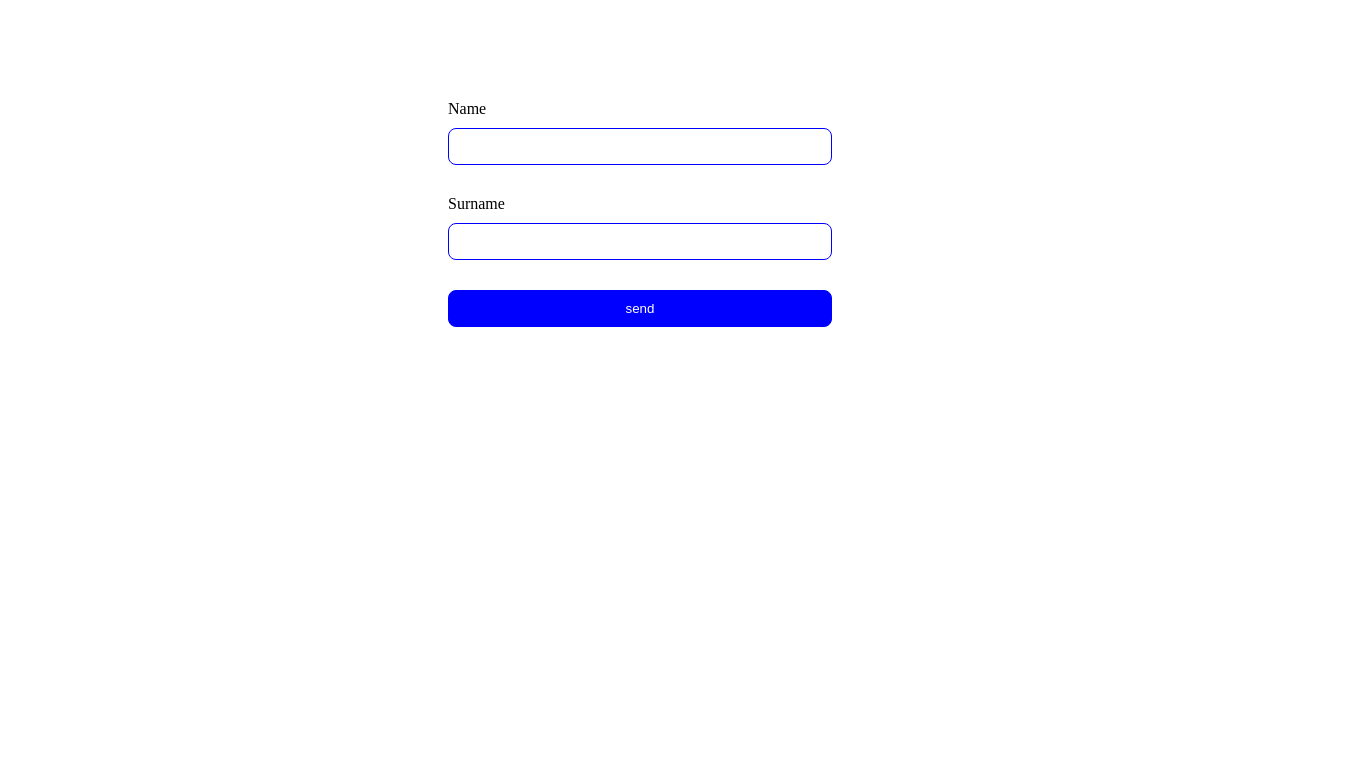
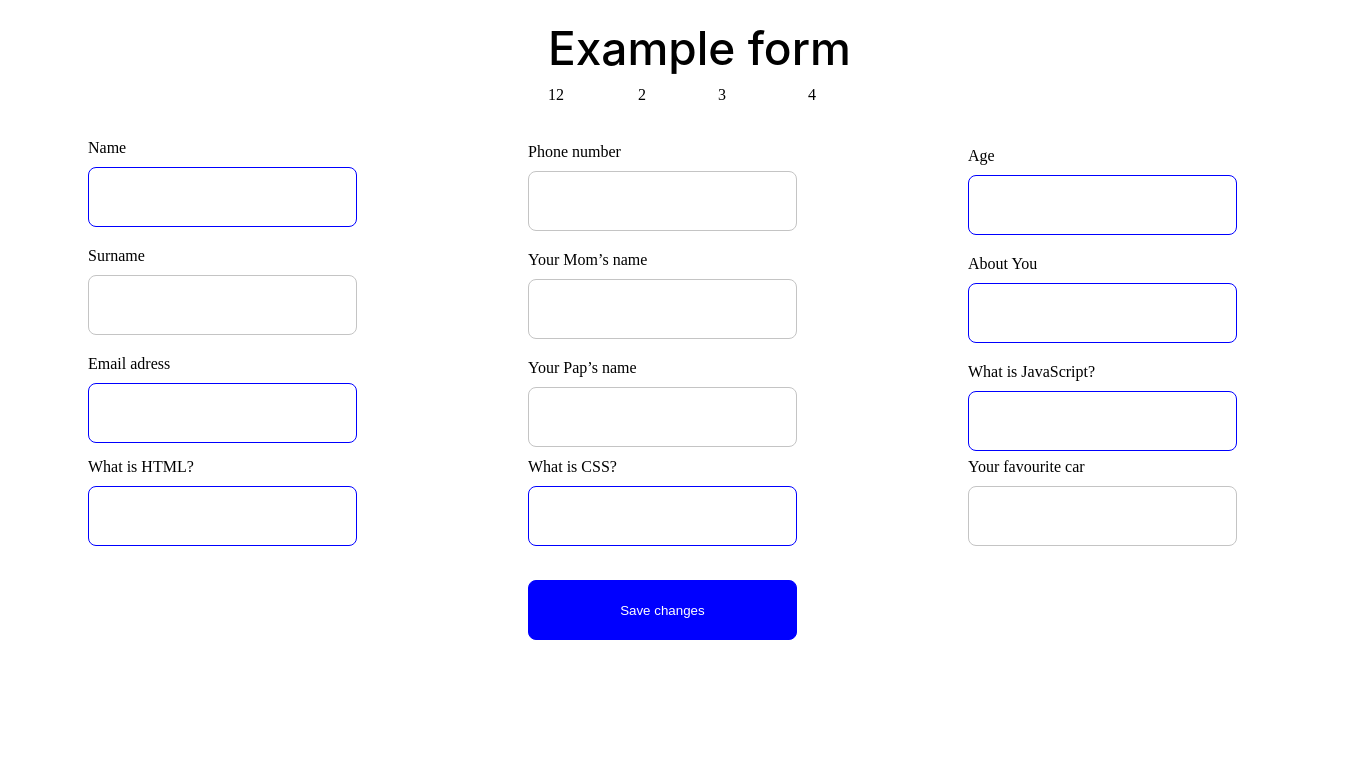
Before and after one commit to samirfaritov/required, a plain HTML site: page index.html in a window 1280 px wide. Shown: the whole page, 1352 px wide, since content can reach past the window. Drawn offline with Linux system fonts and the light colour scheme.

Commit message:
Example form

```diff
--- a/index.html
+++ b/index.html
@@ -9,17 +9,92 @@
 
   <body>
     <form name="login">
+      <div class="h1">
+        <h1>Example form</h1>
+        <div class="p">
+             <p class="ALL">1</p>
+          <p class="NEED">2</p>
+          <p class="SUCCESS">3</p>
+          <p class="ERROR">4</p>
+        </div>
+      </div>
+      <div class="rr">
+        <div class="r">
                 <div class="required">
                   <label for="name">Name</label>
                   <input type="text" id="name" name="name" />
                   <span class="error-text"></span>
                 </div>
-      <div class="required">
+                <div>
                   <label for="surname">Surname</label>
                   <input type="text" id="surname" name="surname" />
                   <span class="errorText"></span>
                 </div>
-      <button>send</button>
+                <div class="required">
+                  <label for="name">Email adress</label>
+                  <input type="text" id="name" name="name" />
+                  <span class="error-text"></span>
+                </div>
+        </div>
+        <div class="r1">
+            <div>
+              <label for="surname">Phone number</label>
+              <input type="text" id="surname" name="surname" />
+              <span class="errorText"></span>
+            </div>
+            <div>
+              <label for="name">Your Mom’s name</label>
+              <input type="text" id="name" name="name" />
+              <span class="error-text"></span>
+            </div>
+            <div>
+              <label for="surname">Your Pap’s name</label>
+              <input type="text" id="surname" name="surname" />
+              <span class="errorText"></span>
+            </div>
+            <div class="r2">
+              <div class="required">
+                <label for="surname">Age</label>
+                <input type="text" id="surname" name="surname" />
+                <span class="errorText"></span>
+              </div>
+              <div class="required">
+                <label for="name">About You</label>
+                <input type="text" id="name" name="name" />
+                <span class="error-text"></span>
+              </div>
+              <div class="required">
+                <label for="surname">What is JavaScript?</label>
+                <input type="text" id="surname" name="surname" />
+                <span class="errorText"></span>
+              </div>
+            </div>
+          </div>
+          <div class="req">
+            <div class="b">
+              <div class="required">
+                <label for="surname">What is HTML?</label>
+                <input type="text" id="surname" name="surname" />
+                <span class="errorText"></span>
+              </div>
+            </div>
+            <div class="b1">
+              <div class="required">
+                <label for="surname">What is CSS?</label>
+                <input type="text" id="surname" name="surname" />
+                <span class="errorText"></span>
+              </div>
+            </div>
+            <div class="b2">
+              <div>
+                <label for="surname">Your favourite car</label>
+                <input type="text" id="surname" name="surname" />
+                <span class="errorText"></span>
+              </div>
+            </div>
+          </div>
+        </div>
+      <button>Save changes</button>
     </form>
 
 
--- a/main.js
+++ b/main.js
@@ -9,6 +9,13 @@ let patterns = {
 let inps = document.querySelectorAll('input')
 let form = document.forms.login
 
+let ALL = document.querySelector('.ALL')
+let NEED = document.querySelector('.NEED')
+let SUCCESS = document.querySelector('.SUCCESS')
+let ERROR = document.querySelector('.ERROR')
+
+
+ALL.innerHTML = inps.length
 
 inps.forEach(inp => {
     inp.onkeyup = () => {
@@ -35,7 +42,7 @@ form.onsubmit = (e) => {
         }
     })
     if (error) {
-        alert('Xatto')
+        // alert('Xatto')
     } else {
         submit()
     }
--- a/style/style.css
+++ b/style/style.css
@@ -12,6 +12,7 @@
     display: flex;
     flex-direction: column;
     gap: 20px;
+    position: relative;
   }
   form div {
     width: 100%;
@@ -23,7 +24,8 @@
     transition: 0.5s ease;
   }
   form div input {
-    width: 100%;
+    width: 70%;
+    height: 60px;
     padding: 10px;
     border-radius: 8px;
     border: 1px solid #c4c4c4;
@@ -39,7 +41,7 @@
     background-position: center;
     position: absolute;
     top: 38px;
-    right: -25px;
+    right: 100px;
     opacity: 0;
     transition: 0.5s ease;
   }
@@ -50,6 +52,12 @@
     color: #fff;
     border-radius: 8px;
     background-color: blue;
+    width: 70%;
+    height: 60px;
+    position: absolute;
+    top: 480px;
+    left: 80px;
+    cursor: pointer;
   }
 
   .required input {
@@ -66,3 +74,78 @@
   .errorField::after {
     opacity: 1 !important;
   }
+
+
+  form .rr {
+    display: flex;
+    position: relative;
+    right: 360px;
+    top: -65px;
+  }
+
+  form .rr .r1 {
+    position: relative;
+    left: 440px;
+    bottom: 320px;
+  }
+
+  form .rr .r2 {
+    position: relative;
+    left: 440px;
+    bottom: 320px;
+  }
+
+  form .rr .req {
+    position: relative;
+  }
+  form .rr .req .b {
+    position: absolute;
+    bottom: 555px;
+  }
+  form .rr .req .b1 {
+    position: absolute;
+    bottom: 555px;
+    left: 440px;
+  }
+  form .rr .req .b2 {
+    position: absolute;
+    bottom: 555px;
+    left: 880px;
+  }
+
+  h1 {
+    color: #000;
+    font-family: Inter;
+    font-size: 46px;
+    font-style: normal;
+    font-weight: 500;
+    line-height: normal;
+  }
+
+  form .h1 {
+    position: relative;
+    bottom: 80px;
+    left: 100px;
+    /* display: flex; */
+  }
+
+  form .p {
+    /* display: flex; */
+    position: relative;
+  }
+
+  form .p .NEED {
+    /* display: flex; */
+    position: absolute;
+    left: 90px;
+  }
+  form .p .SUCCESS {
+    /* display: flex; */
+    position: absolute;
+    left: 170px;
+  }
+  form .p .ERROR {
+    /* display: flex; */
+    position: absolute;
+    left: 260px;
+  }
```
Lines whose indentation alone changed are shown as unchanged.
